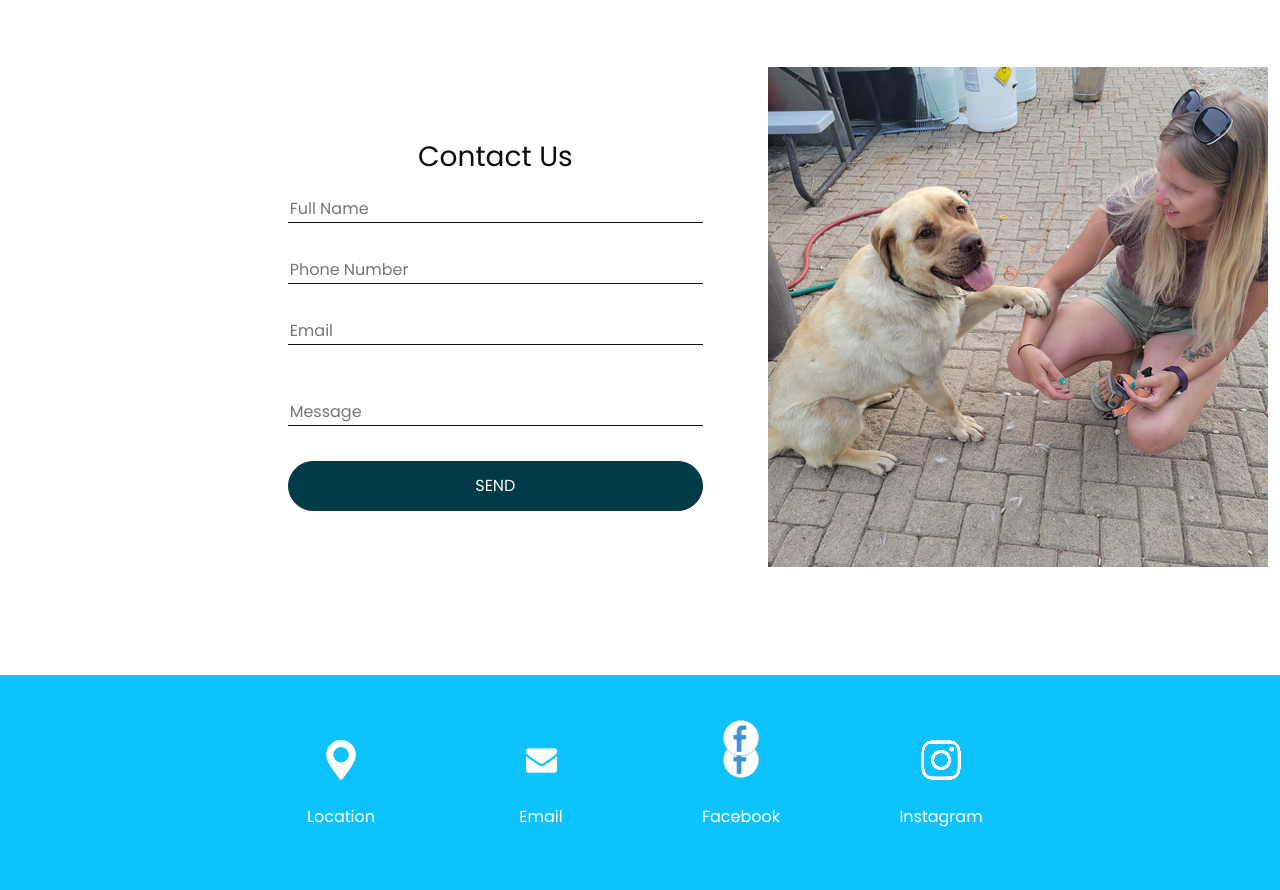
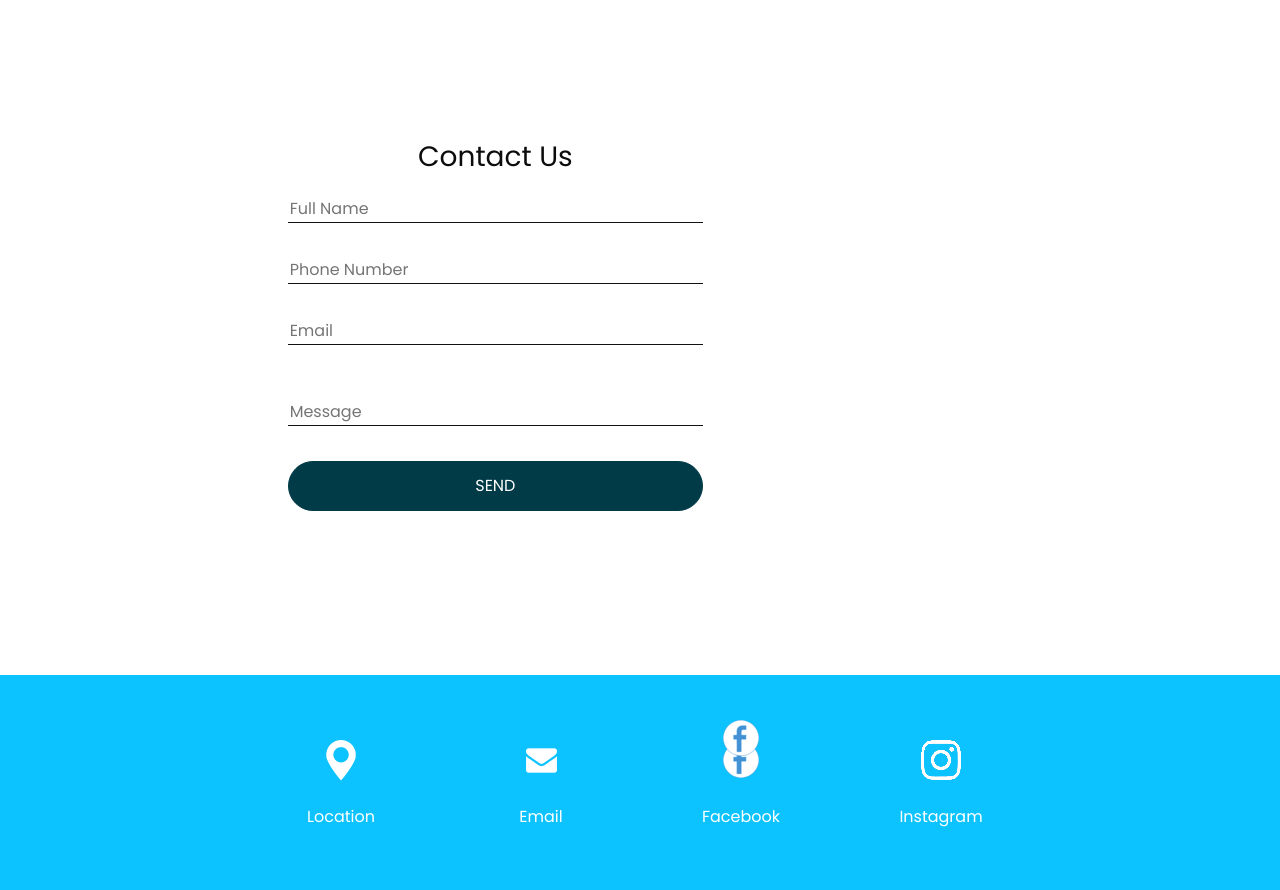
Before and after one commit to FrostWolf31/DogAdoption, a Django app: page /contact.html in a window 1280 px wide. Shown: the part 93-983 px from the top of the page. Run offline with Django 4.2, Linux system fonts and the light colour scheme; some libraries are stand-ins or nearby versions.

Commit message:
removed image in contact us will revamp page later

```diff
--- a/Main/templates/contact.html
+++ b/Main/templates/contact.html
@@ -31,7 +31,7 @@
   <link rel="icon" href="{%static 'website/images/favicon.png'%}" type="image/x-icon">
   <link rel="shortcut icon" href="{%static 'website/images/favicon.png'%}" type="image/x-icon">
 </head>
-<img src="{% static 'website/images/dogshake_500x500.png'%}"  alt="Image description" style="position: absolute; top: 20%; left: 60%; transform: translate ( -50%,50%);">
+
 <body class="sub_page">
   <div class="hero_area">
     <!-- header section strats -->
```
